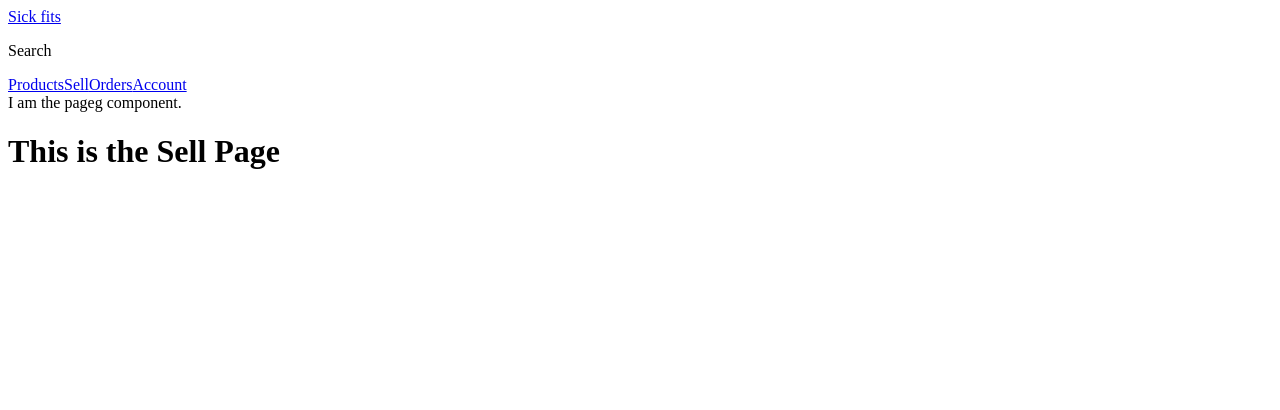
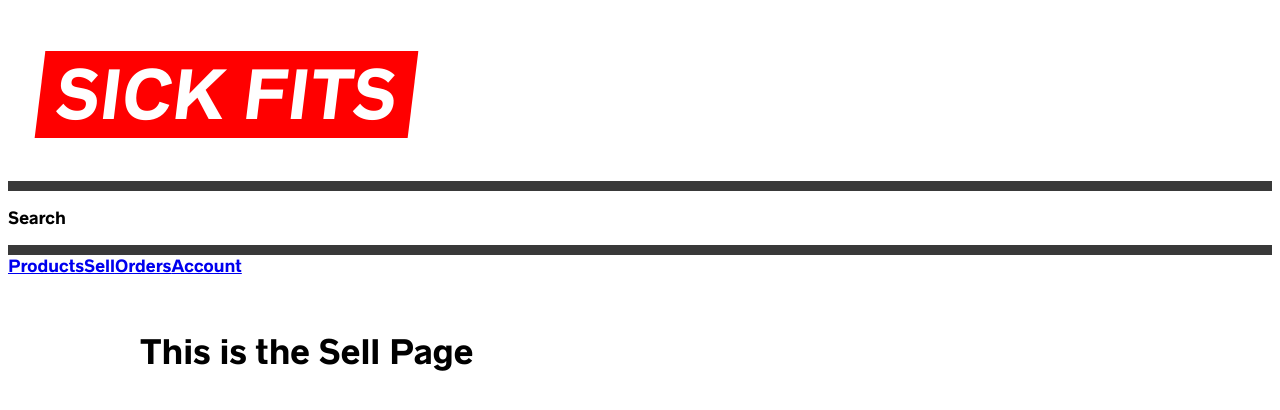
Before and after one commit to phoelapyae/Sick_Fits_Frontend, a Next.js app: page /sell in a window 1280 px wide. Shown: the top 410 px of the page. Built offline with nearby package versions, Linux system fonts and the light colour scheme.

Commit message:
styled-components

```diff
--- a/components/Header.js
+++ b/components/Header.js
@@ -1,16 +1,50 @@
 import Link from 'next/link'
+import styled from 'styled-components'
 import Nav from './Nav'
+
+const Logo = styled.h1`
+  font-size: 4rem;
+  margin-left: 2rem;
+  position: relative;
+  z-index: 2;
+  background: red;
+  transform: skew(-7deg);
+  a {
+    color: white;
+    text-decoration: none;
+    text-transform: uppercase;
+    padding: 0.5rem 1rem;
+  }
+`
+
+const HeaderStyles = styled.header`
+  .bar {
+    border-bottom: 10px solid var(--black, black);
+    display: grid;
+    grid-template-columns: auto 1fr;
+    justify-content: space-between;
+    align-items: center;
+  }
+
+  .sub-bar {
+    display: grid;
+    grid-template-columns: 1fr auto;
+    border-bottom: 10px solid var(--black, black);
+  }
+`;
 
 export default function Header() {
   return(
-    <header>
+    <HeaderStyles>
       <div className="bar">
-        <Link href="/">Sick fits</Link>
+        <Logo>
+          <Link href="/">Sick fits</Link>
+        </Logo>
       </div>
       <div className="sub-bar">
           <p>Search</p>
       </div>
       <Nav/>
-    </header>
+    </HeaderStyles>
   )
 }
--- a/components/Page.js
+++ b/components/Page.js
@@ -1,13 +1,44 @@
 import PropTypes from "prop-types"
+import styled, { createGlobalStyle } from 'styled-components'
 import Header from "./Header"
 
+const GlobalStyles = createGlobalStyle`
+  @font-face {
+    font-family: 'radnika_next';
+    src: url('/static/radnikanext-medium-webfont.woff2') format('woff2');
+    font-weight: normal;
+    font-style: normal;
+  }
+
+  html {
+    --red: #ff0000;
+    --black: #393939;
+    --grey: #3A3A3A;
+    --gray: var(--grey);
+    --lightGrey: #e1e1e1;
+    --lightGray: var(---lightGrey);
+    --offWhite: #ededed;
+    --maxWidth: 1000px;
+    --bs: 0 12px 24px 0 rgba(0,0,0,0.09);
+  }
+
+  body {
+    font-family: 'radnika_next', -apple-system, BlinkMacSystemFont, 'Segoe UI', Roboto, Oxygen, Ubuntu, Cantarell, 'Open Sans', 'Helvetica Neue', sans-serif
+  }
+`
+
+const InnterStyles = styled.div`
+  max-width: var(--maxWidth);
+  margin: 0 auto;
+  padding: 2rem;
+`
+
 export default function Page({children, cool}) {
-    return <div>
-        <Header/>
-        I am the pageg component.
-        <h3>{cool}</h3>
-        {children}
-    </div>
+  return <div>
+    <GlobalStyles/>
+    <Header/>
+    <InnterStyles>{children}</InnterStyles>
+  </div>
 }
 
 Page.propTypes = {
--- a/pages/_app.js
+++ b/pages/_app.js
@@ -1,4 +1,12 @@
-import Page from "../components/Page";
+import NProgress from "nprogress"
+import Router from "next/router"
+import Page from "../components/Page"
+
+import '../components/styles/nprogress.css'
+
+Router.events.on('routeChangeStart', () => NProgress.start());
+Router.events.on('routeChangeComplete', () => NProgress.done());
+Router.events.on('routeChangeError', () => NProgress.done());
 
 export default function MyApp({ Component, pageProps }) {
     return (
--- a/pages/_document.js
+++ b/pages/_document.js
@@ -1,9 +1,19 @@
 import Document, { Html, Head, NextScript, Main } from 'next/document'
+import { ServerStyleSheet } from 'styled-components'
 
 export default class MyDocument extends Document {
+  static getInitialProps({ renderPage }) {
+    const sheet = new ServerStyleSheet()
+    const page = renderPage((App) => (props) => sheet.collectStyles(<App {...props}/>))
+    const styleTags = sheet.getStyleElement()
+    console.log(styleTags);
+    return { ...page, styleTags }
+  }
+
   render() {
     return(
       <Html lang='en-US'>
+        <Head/>
         <body>
             <Main/>
             <NextScript/>
```
